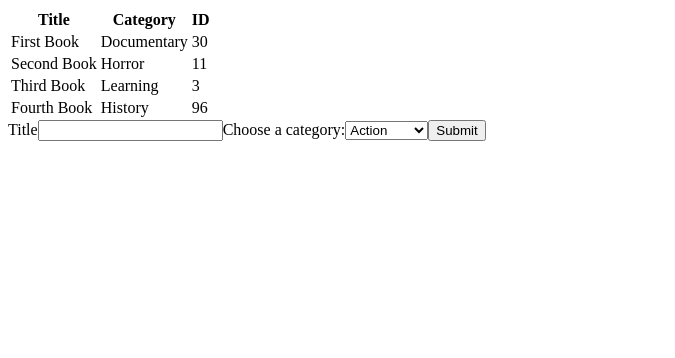
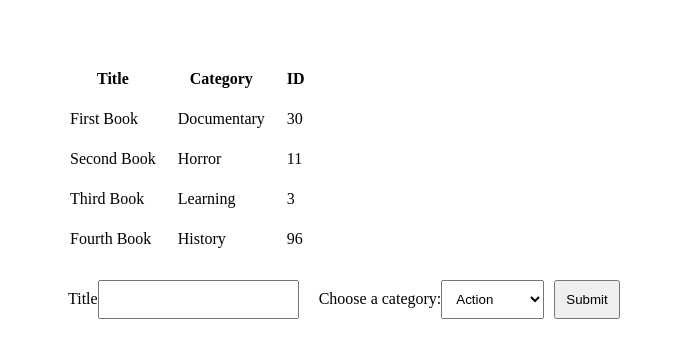
Before and after one commit to ermin-cahtarevic/react-bookstore, a React (Create React App) app: page / in a window 1280 px wide. Shown: the top 358 px of the page, without its empty margins (0-675 px from the left). Built offline with nearby package versions, Linux system fonts and the light colour scheme.

Commit message:
Add app.css file to solve stylelint issues

```diff
--- a/src/components/App.js
+++ b/src/components/App.js
@@ -1,6 +1,7 @@
 import React from 'react';
 import BooksList from '../containers/BooksList';
 import BooksForm from '../containers/BooksForm';
+import '../styles/app.css';
 
 const App = () => (
   <div>
--- /dev/null
+++ b/src/styles/app.css
@@ -0,0 +1,3 @@
+* {
+  padding: 10px;
+}
```
